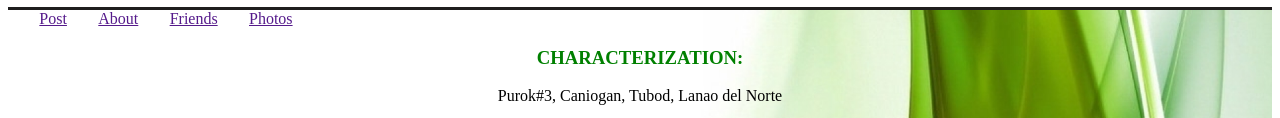
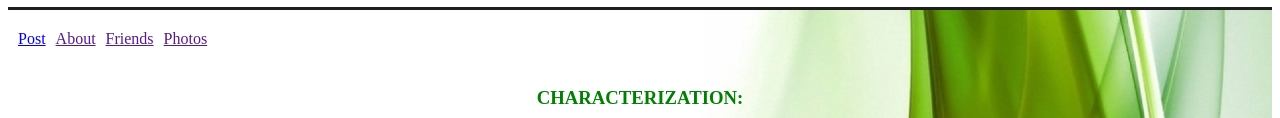
Before and after one commit to oijiemae/portfolio, a plain HTML site: page portfolio.html in a window 1280 px wide. Shown: the part 751-869 px from the top of the page. Drawn offline with Linux system fonts and the light colour scheme.

Commit message:
portfolio

```diff
--- a/portfolio.html
+++ b/portfolio.html
@@ -39,8 +39,9 @@
 
     <section style="margin-top:200px; border-top: 3px solid rgb(31, 30, 30); background: url(hatdog.jpg) left top no-repeat, url(img_flwr.gif) right bottom no-repeat, url(paper.gif) left top repeat;
     background-size: 100%;">
-<div style="width: 25%; display: flex; justify-content: space-evenly; padding: 0xp 0" >
-<a href=""> Post </a>
+
+<div style="display: flex; gap: 10px; padding: 20px 10px" >
+<a href="/"> Post </a>
 <a href=""> About</a>
 <a href=""> Friends </a>
 <a href=""> Photos </a>
```
